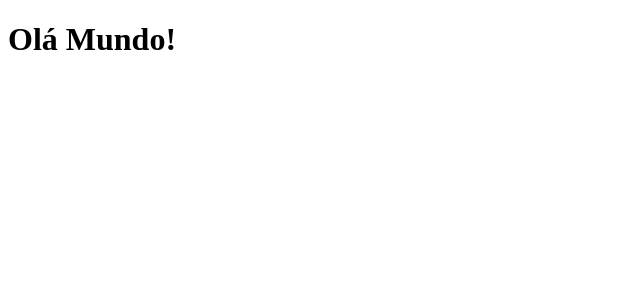
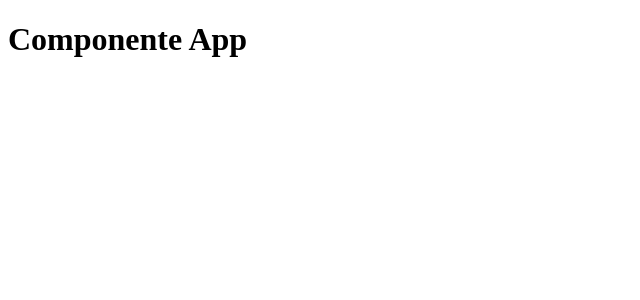
Before and after one commit to CtsLucas/JStack, a React app in the folder react-fundamentos/: page / in a window 1280 px wide. Shown: the top 300 px of the page, without its empty margins (0-640 px from the left). Built offline with nearby package versions, Linux system fonts and the light colour scheme.

Commit message:
feat: :sparkles: Component App

```diff
--- /dev/null
+++ b/react-fundamentos/src/App.js
@@ -0,0 +1,5 @@
+import React from 'react';
+
+export default function App() {
+  return <h1>Componente App</h1>;
+}
--- a/react-fundamentos/src/index.js
+++ b/react-fundamentos/src/index.js
@@ -1,7 +1,9 @@
 import React from 'react';
 import ReactDOM from 'react-dom';
 
+import App from './App'
+
 ReactDOM.render(
-  <h1>Olá Mundo!</h1>,
+  <App/>,
   document.getElementById('root'),
 );
```
